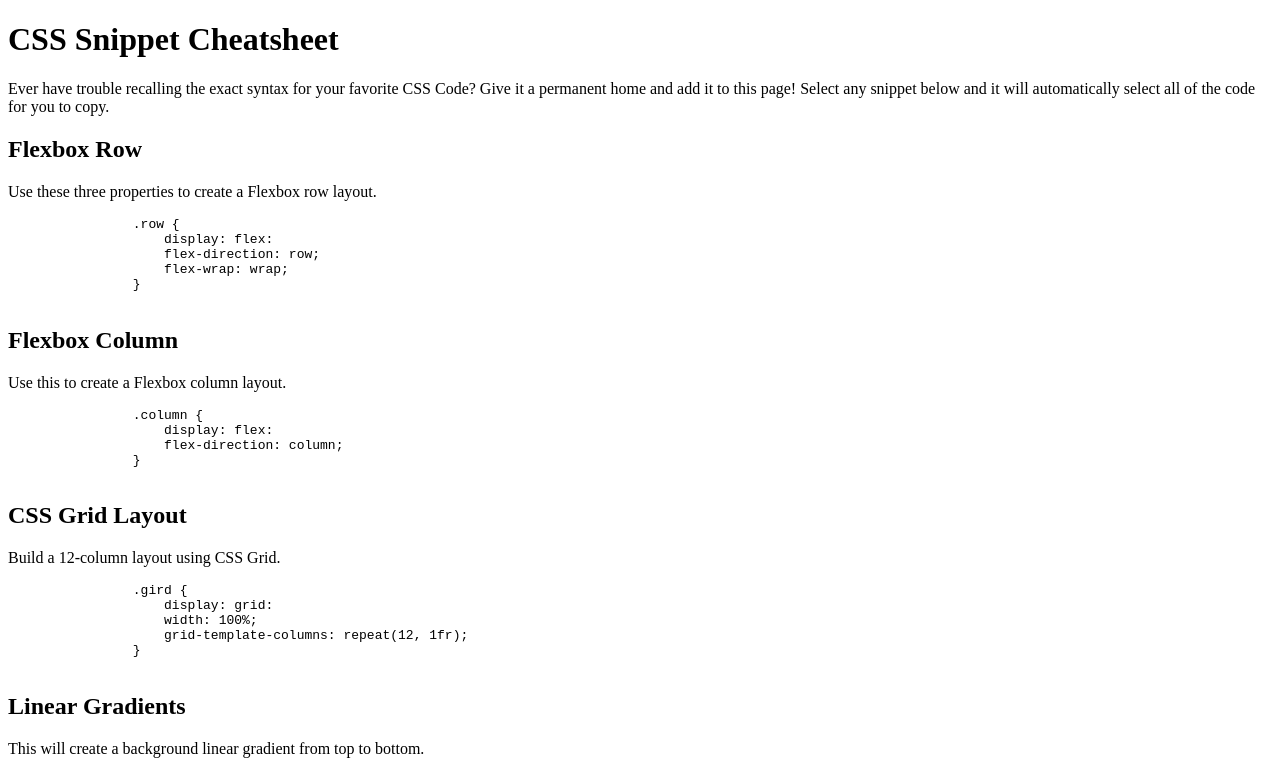
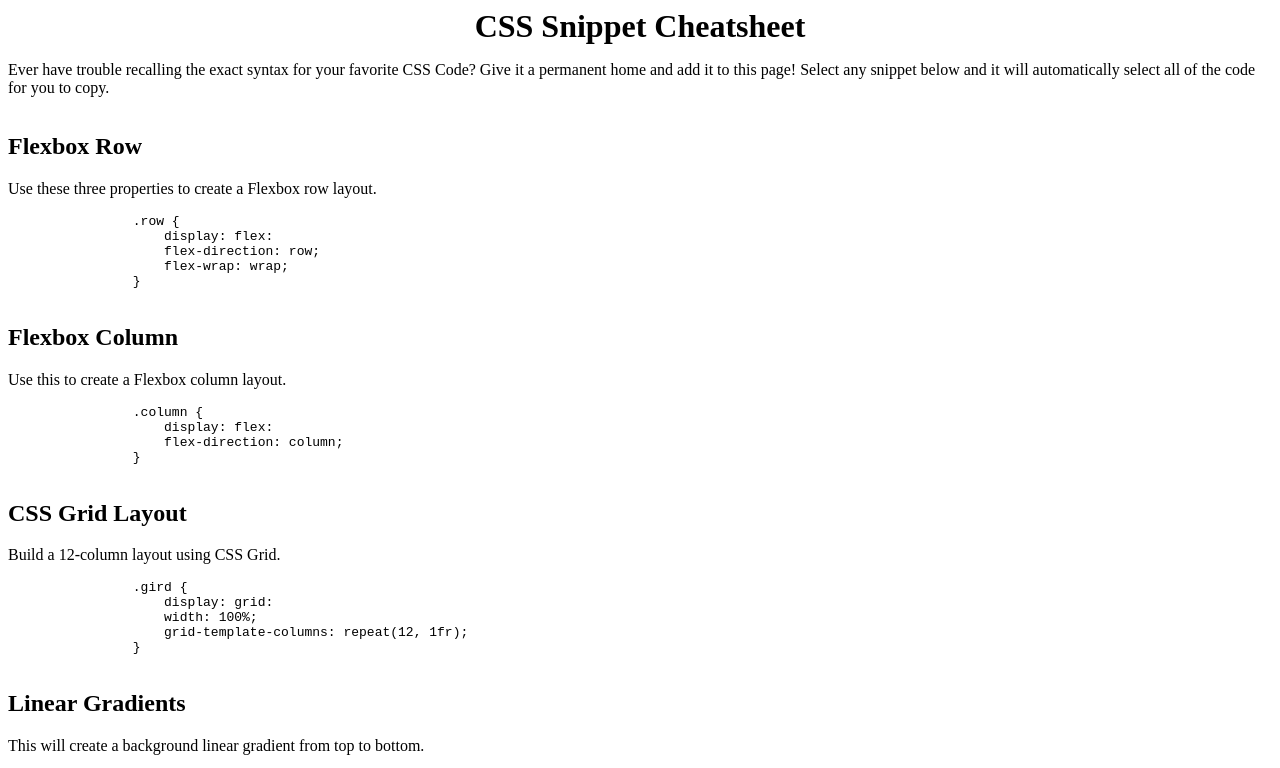
Before and after one commit to ssbbgm/CSS-Snippet-Cheatsheet, a plain HTML site: page index.html in a window 1280 px wide. Shown: the top 768 px of the page. Drawn offline with Linux system fonts and the light colour scheme.

Commit message:
added style sheet to HTML and formatted the H1 and header info with CSS

```diff
--- a/assets/css/styles.css
+++ b/assets/css/styles.css
@@ -0,0 +1,6 @@
+h1, header {
+    display:flex;
+    flex-direction: row;
+    justify-content: center;
+    margin: 0%;
+}
--- a/index.html
+++ b/index.html
@@ -5,11 +5,12 @@
     <meta http-equiv="X-UA-Compatible" content="IE=edge">
     <meta name="viewport" content="width=device-width, initial-scale=1.0">
     <title>CSS Snippet Cheatsheet</title>
+    <link rel="stylesheet" href="./assets/css/styles.css">
 </head>
 <body>
+     <h1>CSS Snippet Cheatsheet</h1>
     <header>
-     <h1>CSS Snippet Cheatsheet</h1>
-        <p>Ever have trouble recalling the exact syntax for your favorite CSS Code? Give it a permanent home and add it to this page! Select any
+        <p >Ever have trouble recalling the exact syntax for your favorite CSS Code? Give it a permanent home and add it to this page! Select any
             snippet below and it will automatically select all of the code for you to copy.
         </p>
     </header>
```
